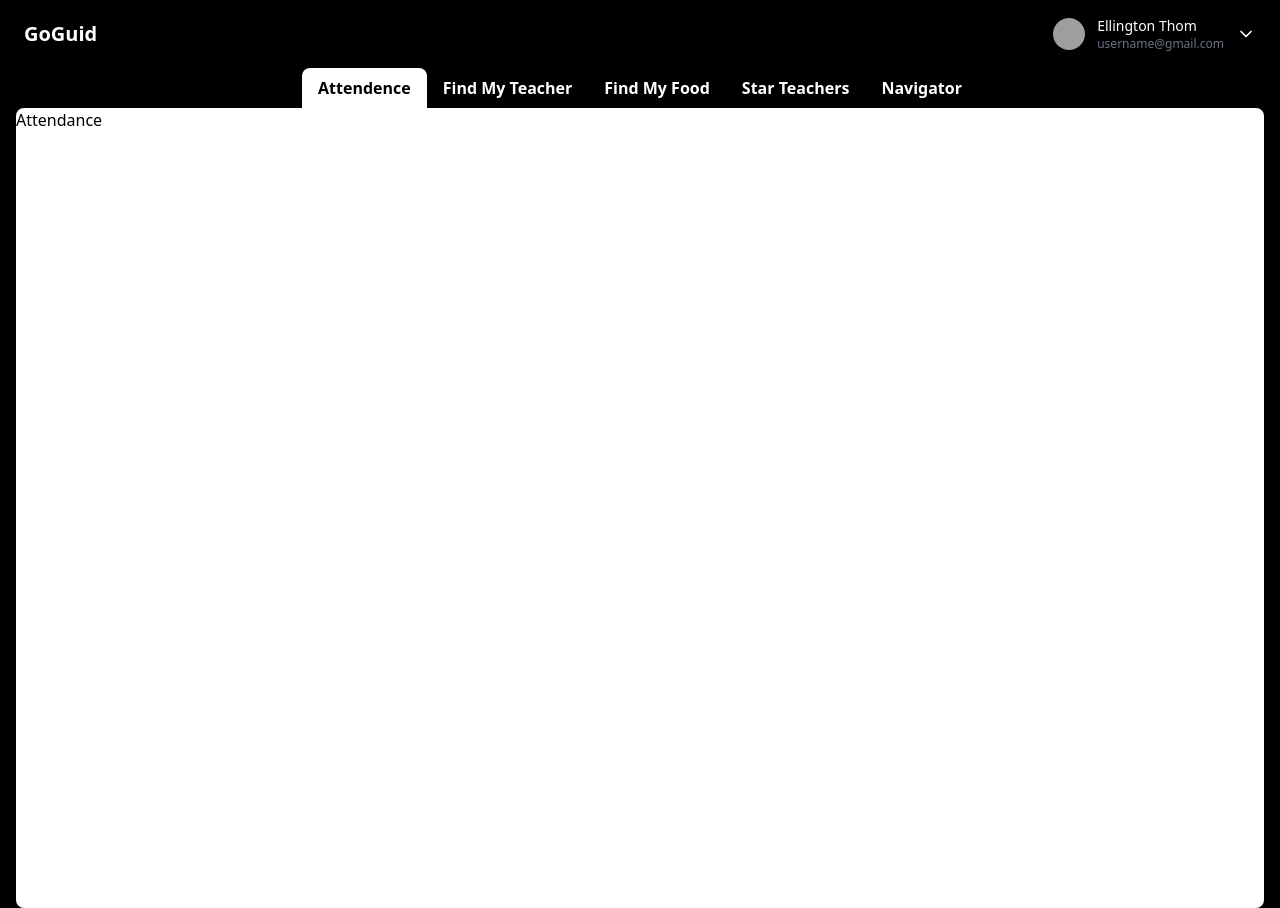
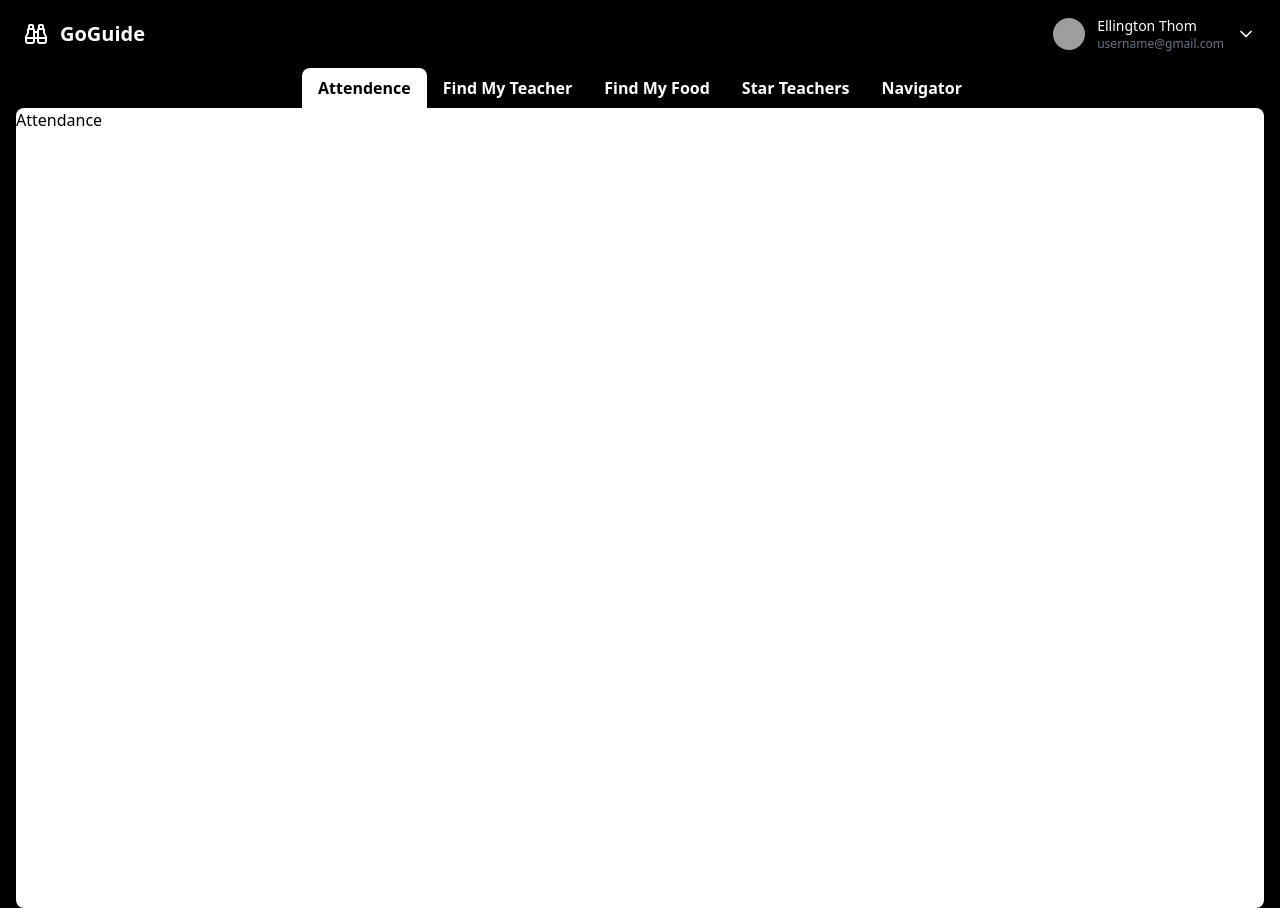
Before and after one commit to lilblackboot/CampusNavigator, a React (Vite) app in the folder frontend/: page / in a window 1280 px wide. Built offline with nearby package versions, Linux system fonts and the light colour scheme; grey boxes are pictures that could not be loaded.

Commit message:
logo added and some other

```diff
--- a/frontend/package.json
+++ b/frontend/package.json
@@ -10,10 +10,12 @@
     "preview": "vite preview"
   },
   "dependencies": {
+    "@heroicons/react": "^2.2.0",
     "@tailwindcss/vite": "^4.0.4",
     "lucide-react": "^0.475.0",
     "react": "^19.0.0",
     "react-dom": "^19.0.0",
+    "react-router-dom": "^7.1.5",
     "tailwindcss": "^4.0.4"
   },
   "devDependencies": {
--- a/frontend/src/App.jsx
+++ b/frontend/src/App.jsx
@@ -1,21 +1,22 @@
-import { useState } from 'react'
-import reactLogo from './assets/react.svg'
-import viteLogo from '/vite.svg'
-import './App.css'
-import Nav from './components/Nav'
-import TabsBar from './components/TabsBar'
+import React from "react";
+import { BrowserRouter as Router, Routes, Route } from "react-router-dom";
+import Home from "./pages/Home";
+import Landing from "./pages/Landing";
+import Login from "./pages/Login";
+import Register from "./pages/Register";
 
 function App() {
-  const [count, setCount] = useState(0)
+  return (
+    <Router>
+      <Routes>
+        <Route path="/" element={<Home />} />
+        <Route path="/Landing" element={<Landing />} />
+        <Route path="/Login" element={<Login />} />
+        <Route path="/Register" element={<Register />} />
 
-  return (
-    <>
-    <Nav/>
-    <TabsBar/>
-
-
-    </>
-  )
+      </Routes>
+    </Router>
+  );
 }
 
-export default App
+export default App;
--- a/frontend/src/components/Nav.jsx
+++ b/frontend/src/components/Nav.jsx
@@ -1,12 +1,14 @@
 import React from 'react';
-import { BookOpen, User, CheckCircle, Cloud, Layout,Pizza } from 'lucide-react';
+import { BookOpen, User, CheckCircle, Cloud, Layout,Pizza, Binoculars } from 'lucide-react';
+
 
 const Nav = () => {
   return (
     <nav className="flex bg-black justify-between items-center px-6 py-4 ">
       {/* Logo */}
-      <div className="font-bold text-white text-xl">
-        GoGuid
+      <div className="font-bold flex gap-3 justify-center items-center text-white text-xl">
+        <Binoculars size="24" />
+        GoGuide
       </div>
 
 
@@ -27,8 +29,6 @@ const Nav = () => {
   );
 };
 
-// NavItem component for individual navigation buttons
-
 
 // ChevronDown component
 const ChevronDown = () => (
--- /dev/null
+++ b/frontend/src/pages/Home.jsx
@@ -0,0 +1,16 @@
+import React from 'react'
+import Nav from '../components/Nav'
+import TabsBar from '../components/TabsBar'
+
+function Home() {
+  return (
+    <>
+    <Nav/>
+    <TabsBar/>
+
+
+    </>
+  )
+}
+
+export default Home
--- /dev/null
+++ b/frontend/src/pages/Landing.jsx
@@ -0,0 +1,9 @@
+import React from 'react'
+
+function Landing() {
+  return (
+    <div>Landing</div>
+  )
+}
+
+export default Landing
--- /dev/null
+++ b/frontend/src/pages/Login.jsx
@@ -0,0 +1,9 @@
+import React from 'react'
+
+function Login() {
+  return (
+    <div>Login</div>
+  )
+}
+
+export default Login
--- /dev/null
+++ b/frontend/src/pages/Register.jsx
@@ -0,0 +1,9 @@
+import React from 'react'
+
+function Register() {
+  return (
+    <div>Register</div>
+  )
+}
+
+export default Register
```
Also changed, not shown: 1 other file (tests, documents, lock files or other folders).
